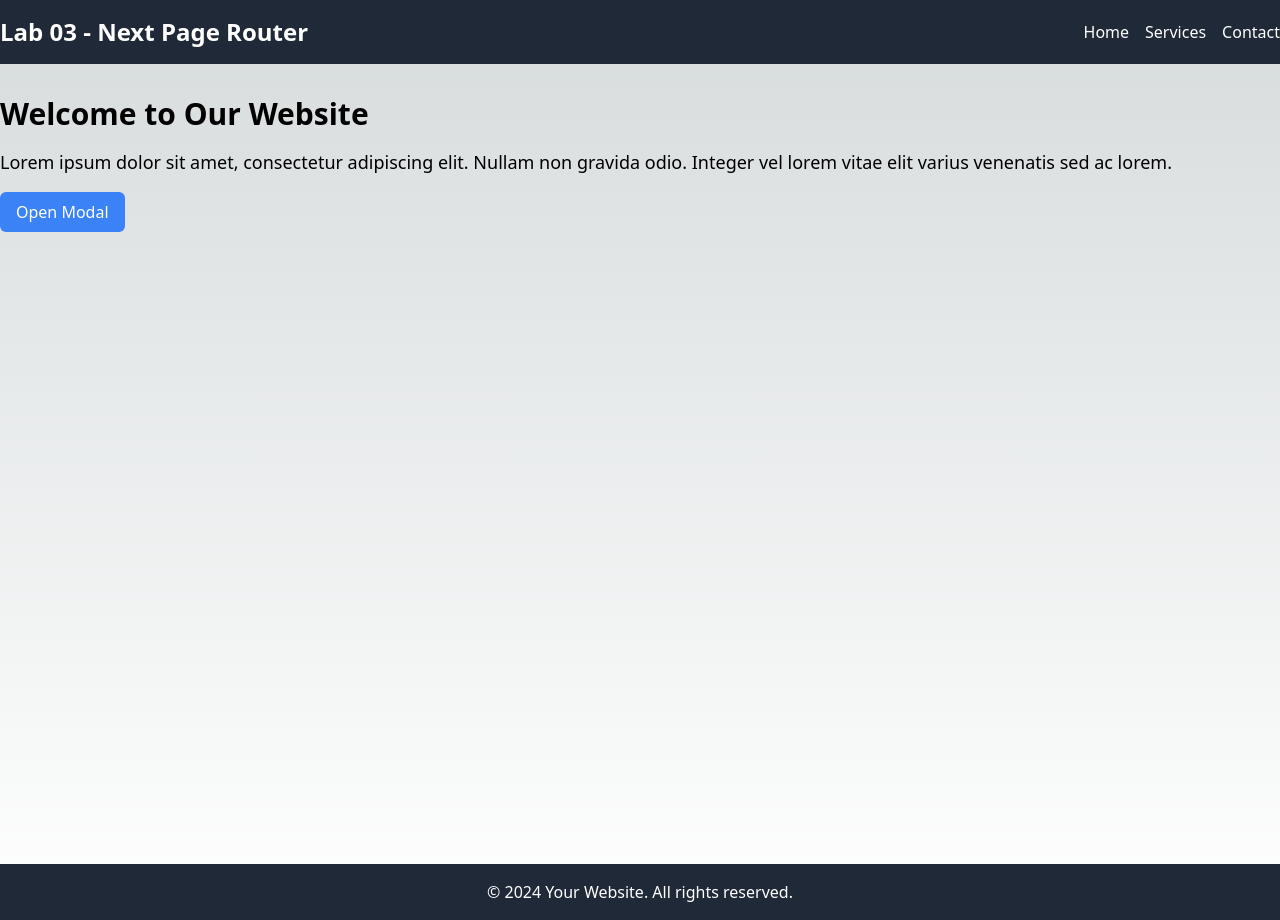
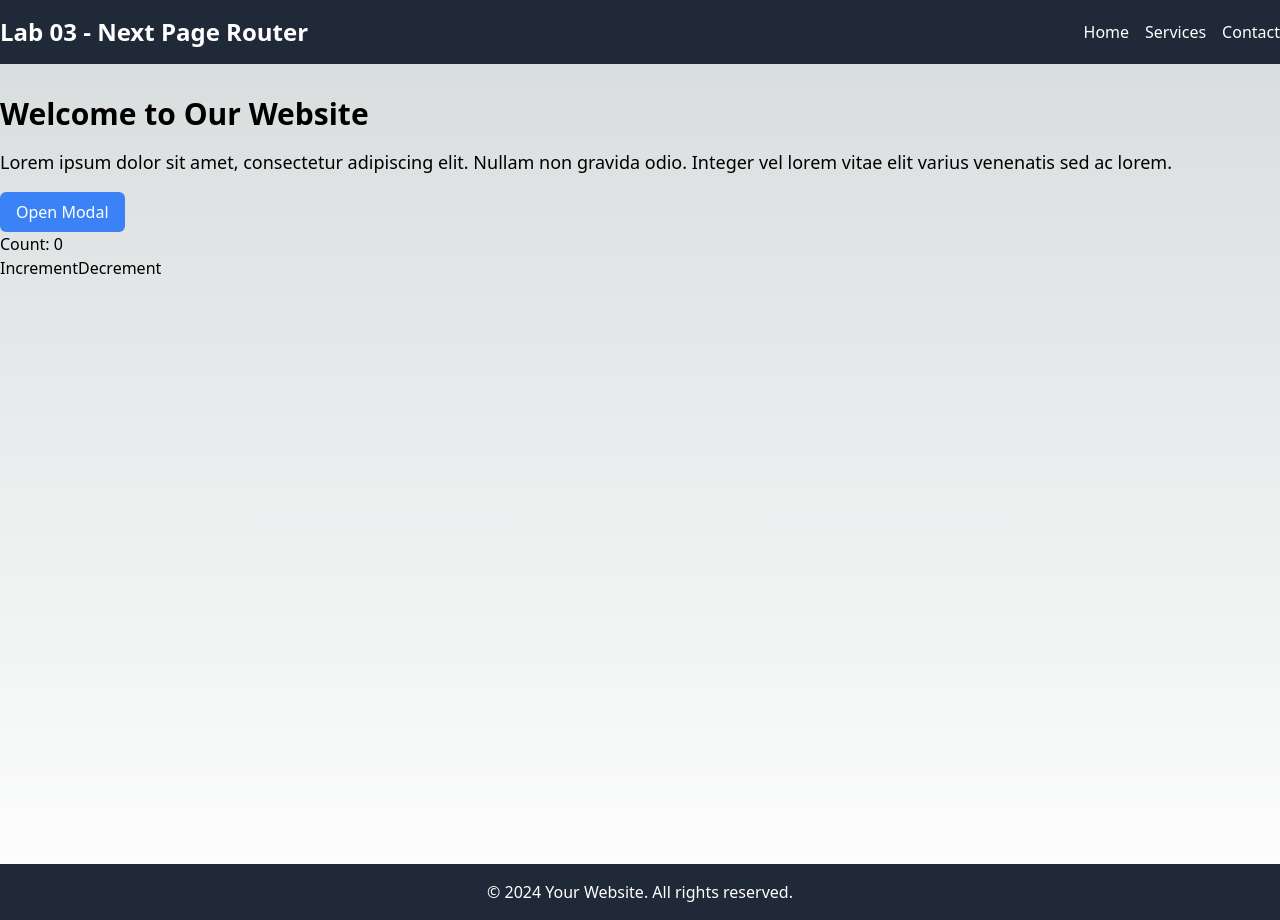
Before and after one commit to DanielRed007/react-lab-2024, a Next.js app in the folder lab-03/: page / in a window 1280 px wide. Built offline with nearby package versions, Linux system fonts and the light colour scheme.

Commit message:
adding context-api, works sweet!

```diff
--- a/lab-03/src/components/header/Header.tsx
+++ b/lab-03/src/components/header/Header.tsx
@@ -5,7 +5,7 @@ const Header = () => {
     <header className="bg-gray-800 text-white py-4">
       <div className="container mx-auto flex justify-between items-center">
         <h1 className="text-2xl font-bold">Lab 03 - Next Page Router</h1>
-        {/* Navigation Links */}
+
         <nav>
           <ul className="flex space-x-4">
             <li>
--- /dev/null
+++ b/lab-03/src/context/LabContext.tsx
@@ -0,0 +1,38 @@
+import React, { FC, createContext, useContext, useState } from "react";
+
+interface LabContextData {
+  count: number;
+  increment: () => void;
+  decrement: () => void;
+}
+
+const LabContext = createContext<LabContextData | undefined>(undefined);
+
+export const useLabContext = () => {
+  const context = useContext(LabContext);
+  if (!context) {
+    throw new Error("useMyContext must be used within a MyContextProvider");
+  }
+  return context;
+};
+
+interface LabContextProviderProps {
+  children: any;
+}
+
+export const LabContextProvider: FC<LabContextProviderProps> = ({
+  children,
+}) => {
+  const [count, setCount] = useState<number>(0);
+
+  const increment = () => setCount((prevCount) => prevCount + 1);
+  const decrement = () => setCount((prevCount) => prevCount - 1);
+
+  const value: LabContextData = {
+    count,
+    increment,
+    decrement,
+  };
+
+  return <LabContext.Provider value={value}>{children}</LabContext.Provider>;
+};
--- a/lab-03/src/pages/_app.tsx
+++ b/lab-03/src/pages/_app.tsx
@@ -1,5 +1,6 @@
 import Footer from "@/components/footer/Footer";
 import Header from "@/components/header/Header";
+import { LabContextProvider } from "@/context/LabContext";
 import "@/styles/globals.css";
 import type { AppProps } from "next/app";
 import Head from "next/head";
@@ -7,6 +8,7 @@ import Head from "next/head";
 export default function App({ Component, pageProps }: AppProps) {
   return (
     <>
+      <LabContextProvider>
         <Head>
           <title>Your Website</title>
           <link rel="icon" href="/favicon.ico" />
@@ -14,6 +16,7 @@ export default function App({ Component, pageProps }: AppProps) {
         <Header />
         <Component {...pageProps} />
         <Footer />
+      </LabContextProvider>
     </>
   );
 }
--- a/lab-03/src/pages/index.tsx
+++ b/lab-03/src/pages/index.tsx
@@ -2,30 +2,29 @@ import Head from "next/head";
 
 import { Dialog } from "@headlessui/react";
 import { useState } from "react";
+import { useLabContext } from "@/context/LabContext";
 
 export default function Index() {
-  // State for controlling the modal
   const [isOpen, setIsOpen] = useState(false);
+  const { count, increment, decrement } = useLabContext();
 
   return (
     <div>
-      {/* Main Content Body */}
       <main className="container mx-auto py-8 h-dvh">
-        {/* Your main content goes here */}
         <h2 className="text-3xl font-bold mb-4">Welcome to Our Website</h2>
         <p className="text-lg">
           Lorem ipsum dolor sit amet, consectetur adipiscing elit. Nullam non
           gravida odio. Integer vel lorem vitae elit varius venenatis sed ac
           lorem.
         </p>
-        {/* Button to trigger the modal */}
+
         <button
           onClick={() => setIsOpen(true)}
           className="mt-4 px-4 py-2 bg-blue-500 text-white rounded-md hover:bg-blue-600"
         >
           Open Modal
         </button>
-        {/* Modal */}
+
         <Dialog
           open={isOpen}
           onClose={() => setIsOpen(false)}
@@ -47,6 +46,12 @@ export default function Index() {
             </button>
           </div>
         </Dialog>
+
+        <div>
+          <h2>Count: {count}</h2>
+          <button onClick={increment}>Increment</button>
+          <button onClick={decrement}>Decrement</button>
+        </div>
       </main>
     </div>
   );
```
Lines whose indentation alone changed are shown as unchanged.
